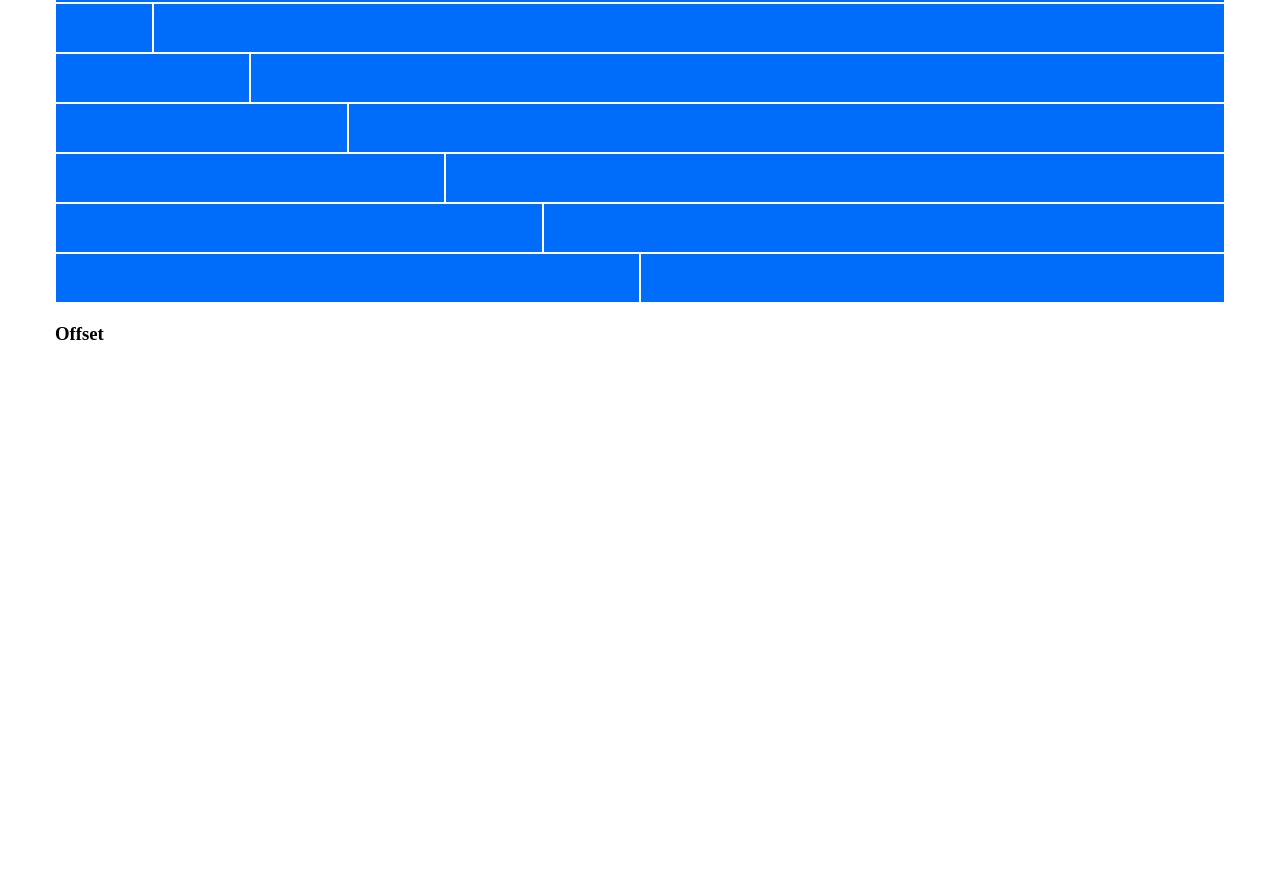
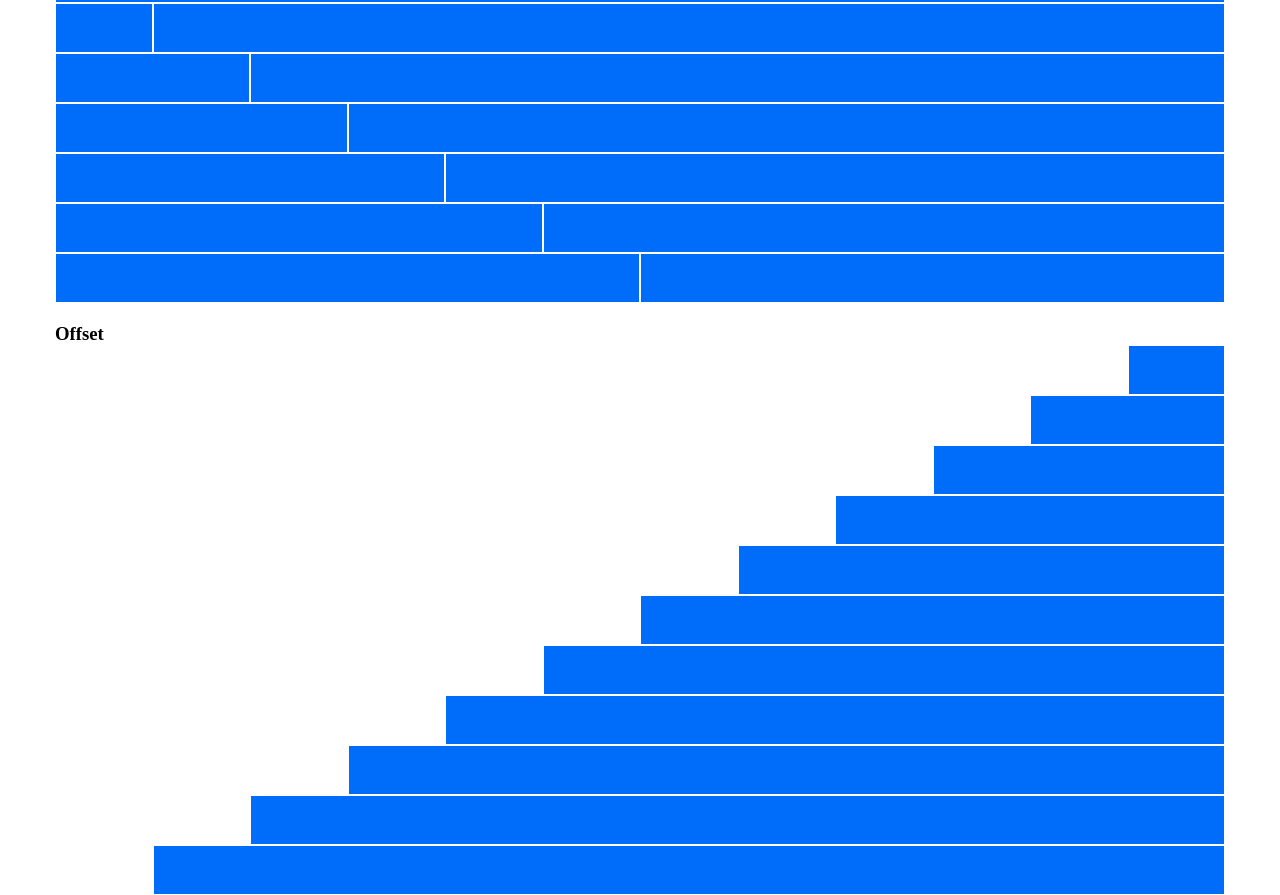
Before and after one commit to Pier98Sa/html-css-12bool, a plain HTML site: page index.html in a window 1280 px wide. Shown: the part 407-1302 px from the top of the page. Before the commit the page ends 800 px from the top, so only its background shows below. Drawn offline with Linux system fonts and the light colour scheme.

Commit message:
offset completato

```diff
--- a/index.html
+++ b/index.html
@@ -326,6 +326,104 @@
     <section class="container">
         <h3>Offset</h3>
 
+        <div class="row">
+            <div class="col-1 col-offset-11">
+                <div class="box">
+
+                </div>
+
+            </div>
+        </div>
+
+        <div class="row">
+            <div class="col-2 col-offset-10">
+                <div class="box">
+
+                </div>
+
+            </div>
+        </div>
+
+        <div class="row">
+            <div class="col-3 col-offset-9">
+                <div class="box">
+
+                </div>
+
+            </div>
+        </div>
+
+        <div class="row">
+            <div class="col-4 col-offset-8">
+                <div class="box">
+
+                </div>
+
+            </div>
+        </div>
+
+        <div class="row">
+            <div class="col-5 col-offset-7">
+                <div class="box">
+
+                </div>
+
+            </div>
+        </div>
+
+        <div class="row">
+            <div class="col-6 col-offset-6">
+                <div class="box">
+
+                </div>
+
+            </div>
+        </div>
+
+        <div class="row">
+            <div class="col-7 col-offset-5">
+                <div class="box">
+
+                </div>
+
+            </div>
+        </div>
+
+        <div class="row">
+            <div class="col-8 col-offset-4">
+                <div class="box">
+
+                </div>
+
+            </div>
+        </div>
+
+        <div class="row">
+            <div class="col-9 col-offset-3">
+                <div class="box">
+
+                </div>
+
+            </div>
+        </div>
+
+        <div class="row">
+            <div class="col-10 col-offset-2">
+                <div class="box">
+
+                </div>
+
+            </div>
+        </div>
+
+        <div class="row">
+            <div class="col-11 col-offset-1">
+                <div class="box">
+
+                </div>
+
+            </div>
+        </div>
     </section>
 </body>
 </html>
```
